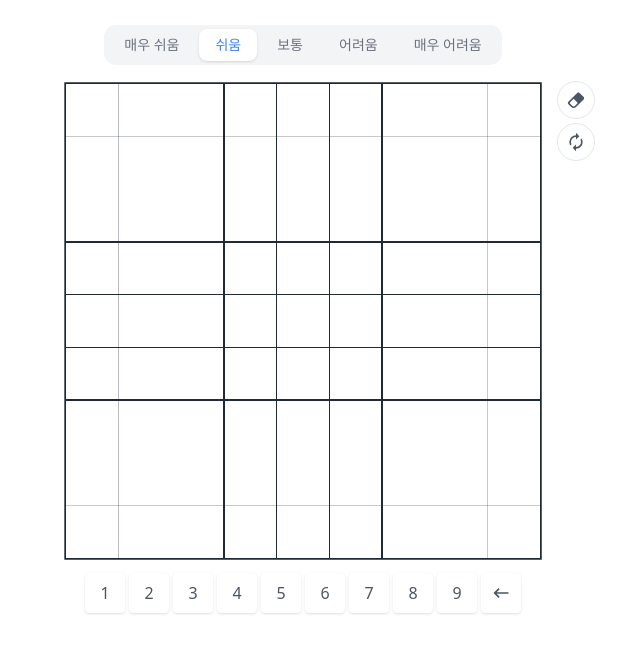
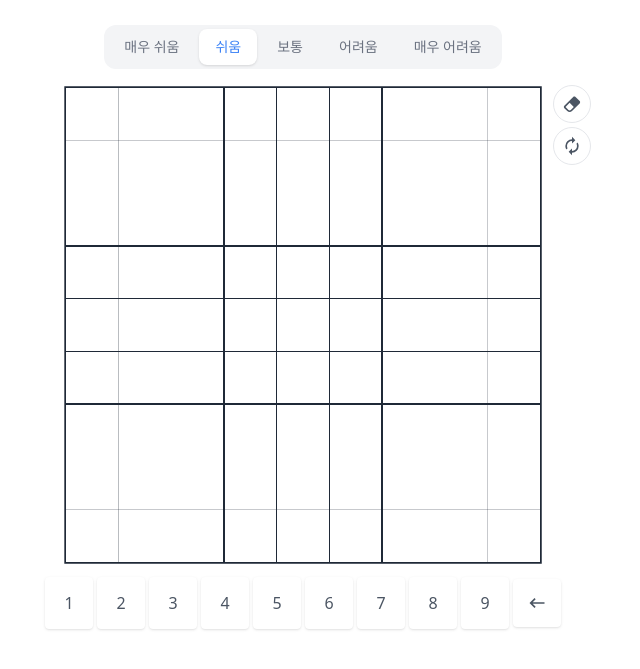
Before and after one commit to clemado1/rsudoku, a website built with webpack: page www/index.html in a window 1280 px wide. Shown: the part 55-724 px from the top of the page, without its empty margins (337-977 px from the left). Built offline with nearby package versions, Linux system fonts and the light colour scheme; what rsudoku would draw is missing.

Commit message:
style: 일부 css 수정

```diff
--- a/www/index.html
+++ b/www/index.html
@@ -33,11 +33,11 @@
             </div>
         </div>
 
-        <div class="relative px-5 py-2">
-            <div id="canvas-container" class="relative w-full sm:max-w-[60vmin] aspect-square">
+        <div class="relative p-2">
+            <div id="canvas-container" class="relative w-full md:max-w-[60vmin] aspect-square">
                 <canvas id="sudoku-canvas" width="2000" height="2000" class="max-w-full max-h-full"></canvas>
             </div>
-            <div class="absolute flex flex-col gap-1 -bottom-20 right-5 sm:top-2 sm:-right-8">
+            <div class="absolute flex flex-col gap-1 -bottom-20 right-5 sm:top-2 sm:-right-10">
                 <button id="clear-game" class="sidebar-btn">
                     <svg xmlns="http://www.w3.org/2000/svg" viewBox="0 0 24 24"
                         class="w-5 h-5 fill-current pointer-events-none">
@@ -56,7 +56,7 @@
                 </button>
             </div>
         </div>
-        <div class="flex justify-center mr-10 sm:mr-0">
+        <div class="mr-10 sm:mr-0">
             <div id="number-pad" class="grid grid-cols-5 sm:grid-cols-10 items-center gap-1 p-1">
                 <button class="number-btn" data-value="1">1</button>
                 <button class="number-btn" data-value="2">2</button>
--- a/www/src/styles.css
+++ b/www/src/styles.css
@@ -4,7 +4,7 @@
 @tailwind utilities;
 
 .difficulty-btn {
-    @apply rounded-lg px-4 py-1.5 text-sm font-medium leading-5 ring-white/60 ring-offset-2 ring-offset-blue-400 focus:outline-none focus:ring-2;
+    @apply rounded-lg px-3 py-2 md:px-4 text-sm font-medium leading-5 ring-white/60 ring-offset-2 ring-offset-blue-400 focus:outline-none focus:ring-2;
 }
 
 .difficulty-btn.active {
@@ -20,5 +20,5 @@
 }
 
 .number-btn {
-    @apply w-14 h-14 sm:w-10 sm:h-10 bg-white rounded shadow text-gray-600 hover:bg-gray-50 hover:text-blue-500;
+    @apply p-3 sm:p-3.5 bg-white rounded shadow text-gray-600 hover:bg-gray-50 hover:text-blue-500;
 }
```
